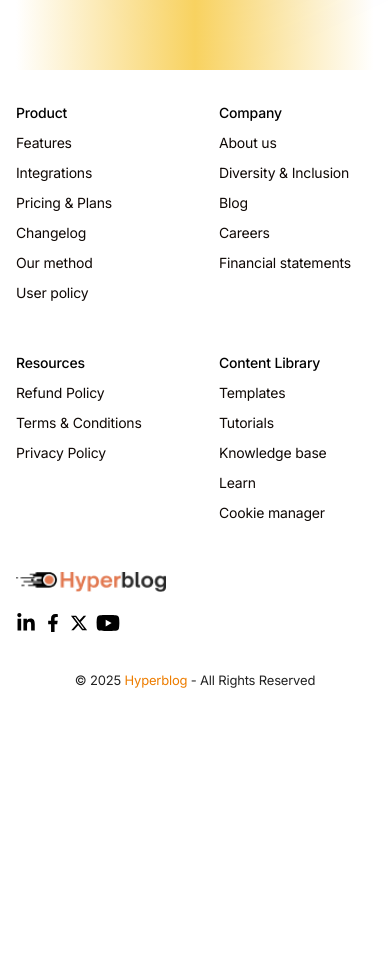
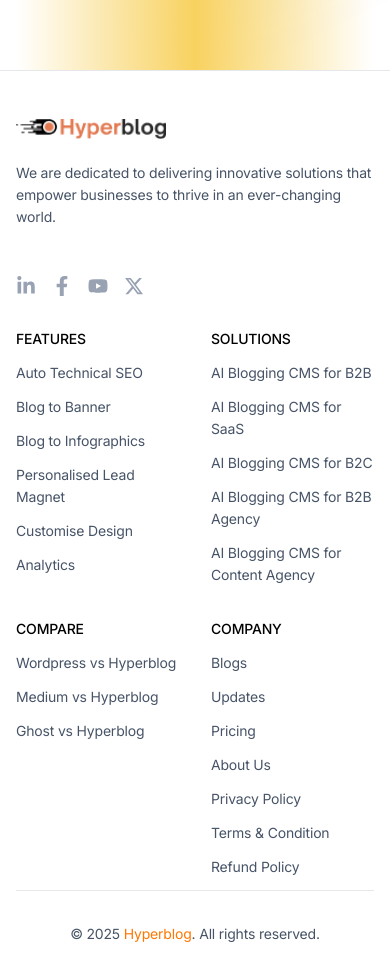
Before and after one commit to kavinrajsi/hyper-blog, a Next.js app: page /pricing in a window 390 px wide. Shown: the part 8460-9440 px from the top of the page. Before the commit the page ends 9171 px from the top, so only its background shows below. Built offline with nearby package versions, Linux system fonts and the light colour scheme.

Commit message:
Footer, header changes

```diff
--- a/components/split-carousel.tsx
+++ b/components/split-carousel.tsx
@@ -36,7 +36,7 @@ export default function SplitCarousel() {
     <section className="py-16 px-4">
       <div className="max-w-6xl mx-auto">
         {/* Header */}
-        <div className="mb-12">
+        <div className="mt-6">
           <h2 className="text-3xl font-bold text-[#101828] mb-4">Launch your Blog in 5 Mins</h2>
           <p className="text-[#0F0805] text-[16px] max-w-3xl">
             From sign-up to publish—your blog goes live in minutes, not days.
@@ -45,7 +45,7 @@ export default function SplitCarousel() {
 
         {/* Split Section */}
         <Tab.Group selectedIndex={activeStep} onChange={setActiveStep}>
-          <div className="flex flex-col md:flex-row gap-10 items-start">
+          <div className="flex flex-col md:flex-row gap-10 items-center">
             {/* Left: Steps List */}
             <div className="relative max-w-xl w-full">
               {activeStep <= 2 && (
@@ -93,30 +93,36 @@ export default function SplitCarousel() {
             </div>
 
             {/* Right: Image Panel */}
-            <Tab.Panels className="md:w-[540px] w-full" data-aos="fade-in">
+            <div className="relative md:w-[540px] w-full h-[520px]">
+              <Tab.Panels className="absolute inset-0">
                 {steps.map((tab, index) => (
                   <Transition
                     key={index}
                     show={activeStep === index}
-                  enter="transition-opacity duration-500"
-                  enterFrom="opacity-0"
-                  enterTo="opacity-100"
-                  leave="transition-opacity duration-300"
-                  leaveFrom="opacity-100"
-                  leaveTo="opacity-0"
+                    enter="transition ease-in-out duration-500"
+                    enterFrom="opacity-0 translate-y-4"
+                    enterTo="opacity-100 translate-y-0"
+                    leave="transition ease-in-out duration-300"
+                    leaveFrom="opacity-100 translate-y-0"
+                    leaveTo="opacity-0 -translate-y-4"
                   >
-                  <Tab.Panel static={true}>
+                      <div className="absolute inset-0">
+
+                    <Tab.Panel static={true} className="h-full">
                       <Image
                         width={540}
                         height={520}
                         src={tab.img}
                         alt={tab.imgAlt}
                         className="rounded-xl"
+                        style={{ objectFit: 'contain' }}
                       />
                     </Tab.Panel>
+                    </div>
                   </Transition>
                 ))}
               </Tab.Panels>
+            </div>
           </div>
         </Tab.Group>
       </div>
--- a/components/ui/footer.tsx
+++ b/components/ui/footer.tsx
@@ -7,241 +7,172 @@ import { FaYoutube } from "react-icons/fa";
 
 export default function Footer() {
   return (
-    <footer>
-      <div className="relative mx-auto max-w-6xl px-4 sm:px-6">
-        {/* Footer illustration */}
-        <div className="grid grid-cols-2 justify-between gap-12 py-8 sm:grid-rows-[auto_auto] md:grid-cols-4 md:grid-rows-[auto_auto] md:py-12 lg:grid-cols-[repeat(4,minmax(0,140px))_1fr] lg:grid-rows-1 xl:gap-20">
-          {/* 1st block */}
-          <div className="space-y-2">
-            <h3 className="text-sm font-medium text-black">Product</h3>
-            <ul className="space-y-2 text-sm">
+    <footer className="bg-white py-12 border-t border-gray-200">
+      <div className="mx-auto max-w-7xl px-4 sm:px-6">
+        <div className="grid grid-cols-1 gap-y-8 lg:grid-cols-12 lg:gap-8">
+          {/* Logo and description */}
+          <div className="lg:col-span-4">
+            <Logo />
+            <p className="mt-4 text-sm text-[#475467] max-w-[360px]">
+              We are dedicated to delivering innovative solutions that empower businesses to thrive in an ever-changing world.
+            </p>
+             <div className="flex gap-4 mt-12 md:mt-12">
+            <Link href="https://www.linkedin.com" target="_blank" className="text-[#98A2B3] hover:text-[#2D2D2D] transition-colors">
+              <FaLinkedinIn className="w-5 h-5" />
+            </Link>
+            <Link href="https://www.facebook.com" target="_blank" className="text-[#98A2B3] hover:text-[#2D2D2D] transition-colors">
+              <FaFacebookF className="w-5 h-5" />
+            </Link>
+            <Link href="https://www.youtube.com" target="_blank" className="text-[#98A2B3] hover:text-[#2D2D2D] transition-colors">
+              <FaYoutube className="w-5 h-5" />
+            </Link>
+            <Link href="https://twitter.com" target="_blank" className="text-[#98A2B3] hover:text-[#2D2D2D] transition-colors">
+              <FaXTwitter className="w-5 h-5" />
+            </Link>
+          </div>
+          </div>
+
+          {/* Navigation */}
+          <div className="grid grid-cols-2 gap-8 sm:grid-cols-4 lg:col-span-8">
+            {/* Product column */}
+            <div className="space-y-3">
+              <h3 className="text-sm font-medium text-black">FEATURES</h3>
+              <ul className="space-y-3 text-sm">
                 <li>
-                <a
-                  className="text-[#0F0805] transition hover:text-[#777777]"
-                  href=""
-                >
-                  Features
-                </a>
-              </li>
-              <li>
-                <a
-                  className="text-[#0F0805] transition hover:text-[#777777]"
-                  href=""
-                >
-                  Integrations
-                </a>
-              </li>
-              <li>
-                <a
-                  className="text-[#0F0805] transition hover:text-[#777777]"
-                  href=""
-                >
-                  Pricing &amp; Plans
-                </a>
-              </li>
-              <li>
-                <a
-                  className="text-[#0F0805] transition hover:text-[#777777]"
-                  href=""
-                >
-                  Changelog
-                </a>
-              </li>
-              <li>
-                <a
-                  className="text-[#0F0805] transition hover:text-[#777777]"
-                  href=""
-                >
-                  Our method
-                </a>
-              </li>
-              <li>
-                <a
-                  className="text-[#0F0805] transition hover:text-[#777777]"
-                  href=""
-                >
-                  User policy
-                </a>
-              </li>
-            </ul>
-          </div>
-          {/* 2nd block */}
-          <div className="space-y-2">
-            <h3 className="text-sm font-medium text-black">Company</h3>
-            <ul className="space-y-2 text-sm">
-              <li>
-                <a
-                  className="text-[#0F0805] transition hover:text-[#777777]"
-                  href=""
-                >
-                  About us
-                </a>
-              </li>
-              <li>
-                <a
-                  className="text-[#0F0805] transition hover:text-[#777777]"
-                  href=""
-                >
-                  Diversity &amp; Inclusion
-                </a>
-              </li>
-              <li>
-                <a
-                  className="text-[#0F0805] transition hover:text-[#777777]"
-                  href=""
-                >
-                  Blog
-                </a>
-              </li>
-              <li>
-                <a
-                  className="text-[#0F0805] transition hover:text-[#777777]"
-                  href=""
-                >
-                  Careers
-                </a>
-              </li>
-              <li>
-                <a
-                  className="text-[#0F0805] transition hover:text-[#777777]"
-                  href=""
-                >
-                  Financial statements
-                </a>
-              </li>
-            </ul>
-          </div>
-          {/* 3rd block */}
-          <div className="space-y-2">
-            <h3 className="text-sm font-medium text-black">Resources</h3>
-            <ul className="space-y-2 text-sm">
-              <li>
-                <Link
-                  className="text-[#0F0805] transition hover:text-[#777777]"
-                  href="/refund-policy"
-                >
-                  Refund Policy
+                  <Link href="" className="text-[#475467] hover:text-[#2D2D2D] transition-colors">
+                    Auto Technical SEO
                   </Link>
                 </li>
                 <li>
-                <Link
-                  className="text-[#0F0805] transition hover:text-[#777777]"
-                  href="/terms"
-                >
-                  Terms & Conditions
+                  <Link href="" className="text-[#475467] hover:text-[#2D2D2D] transition-colors">
+                    Blog to Banner
                   </Link>
                 </li>
                 <li>
-                <Link
-                  className="text-[#0F0805] transition hover:text-[#777777]"
-                  href="/privacy-policy"
-                >
-                  Privacy Policy
+                  <Link href="" className="text-[#475467] hover:text-[#2D2D2D] transition-colors">
+                    Blog to Infographics
+                  </Link>
+                </li>
+                <li>
+                  <Link href="" className="text-[#475467] hover:text-[#2D2D2D] transition-colors">
+                    Personalised Lead Magnet
+                  </Link>
+                </li>
+                <li>
+                  <Link href="" className="text-[#475467] hover:text-[#2D2D2D] transition-colors">
+                    Customise Design
+                  </Link>
+                </li>
+                <li>
+                  <Link href="" className="text-[#475467] hover:text-[#2D2D2D] transition-colors">
+                    Analytics
                   </Link>
                 </li>
               </ul>
             </div>
-          {/* 4th block */}
-          <div className="space-y-2">
-            <h3 className="text-sm font-medium text-black">
-              Content Library
-            </h3>
-            <ul className="space-y-2 text-sm">
+
+            {/* Company column */}
+            <div className="space-y-3">
+              <h3 className="text-sm font-medium text-black">SOLUTIONS</h3>
+              <ul className="space-y-3 text-sm">
                 <li>
-                <a
-                  className="text-[#0F0805] transition hover:text-[#777777]"
-                  href=""
-                >
-                  Templates
-                </a>
+                  <Link href="/about" className="text-[#475467] hover:text-[#2D2D2D] transition-colors">
+                    ⁠AI Blogging CMS for B2B
+                  </Link>
                 </li>
                 <li>
-                <a
-                  className="text-[#0F0805] transition hover:text-[#777777]"
-                  href=""
-                >
-                  Tutorials
-                </a>
+                  <Link href="" className="text-[#475467] hover:text-[#2D2D2D] transition-colors">
+                    AI Blogging CMS for SaaS
+                  </Link>
                 </li>
                 <li>
-                <a
-                  className="text-[#0F0805] transition hover:text-[#777777]"
-                  href=""
-                >
-                  Knowledge base
-                </a>
+                  <Link href="/blog" className="text-[#475467] hover:text-[#2D2D2D] transition-colors">
+                    AI Blogging CMS for B2C
+                  </Link>
                 </li>
                 <li>
-                <a
-                  className="text-[#0F0805] transition hover:text-[#777777]"
-                  href=""
-                >
-                  Learn
-                </a>
+                  <Link href="" className="text-[#475467] hover:text-[#2D2D2D] transition-colors">
+                    AI Blogging CMS for B2B Agency
+                  </Link>
                 </li>
                 <li>
-                <a
-                  className="text-[#0F0805] transition hover:text-[#777777]"
-                  href=""
-                >
-                  Cookie manager
-                </a>
+                  <Link href="" className="text-[#475467] hover:text-[#2D2D2D] transition-colors">
+                    AI Blogging CMS for Content Agency
+                  </Link>
                 </li>
               </ul>
             </div>
-          {/* 5th block */}
-          <div className="col-span-2 md:col-span-4 lg:col-span-1 lg:text-right">
-            <div className="mb-3">
-              <Logo />
-            </div>
-            <div className="text-sm">
-              <ul className="inline-flex items-center gap-2">
+
+            {/* Content Library column */}
+            <div className="space-y-3">
+              <h3 className="text-sm font-medium text-black">COMPARE</h3>
+              <ul className="space-y-3 text-sm">
                 <li>
-                  <a
-                    className="flex items-center justify-center text-[#777777] transition hover:text-[#ea7c00]"
-                    href="https://www.linkedin.com/company/hyperblog/"
-                    aria-label="Twitter"
-                    target="_blank"
-                  >
-                    <FaLinkedinIn className="text-[#000] transition duration-500 text-xl hover:text-[#ea7c00]" />
-                  </a>
+                  <Link href="" className="text-[#475467] hover:text-[#2D2D2D] transition-colors">
+                    Wordpress vs Hyperblog
+                  </Link>
                 </li>
                 <li>
-                  <a
-                    className="flex items-center justify-center text-[#777777] transition hover:text-[#ea7c00]"
-                    href="https://www.facebook.com/hyperblog.io/"
-                    aria-label="Medium"
-                    target="_blank"
-                  >
-                    <FaFacebookF className="text-[#000] transition duration-500 text-lg hover:text-[#ea7c00]"/>
-                  </a>
+                  <Link href="" className="text-[#475467] hover:text-[#2D2D2D] transition-colors">
+                    Medium vs Hyperblog
+                  </Link>
                 </li>
                 <li>
-                  <a
-                    className="flex items-center justify-center text-[#777777] transition hover:text-[#ea7c00]"
-                    href="https://x.com/HyperBlog_io"
-                    aria-label="Github"
-                    target="_blank"
-                  >
-                    <FaXTwitter className="text-[#000] transition duration-500 text-lg hover:text-[#ea7c00]"/>
-                  </a>
+                  <Link href="" className="text-[#475467] hover:text-[#2D2D2D] transition-colors">
+                    Ghost vs Hyperblog
+                  </Link>
+                </li>
+              </ul>
+            </div>
+             {/* Resources column */}
+            <div className="space-y-3">
+              <h3 className="text-sm font-medium text-black">COMPANY</h3>
+              <ul className="space-y-3 text-sm">
+                <li>
+                  <Link href="/refund-policy" className="text-[#475467] hover:text-[#2D2D2D] transition-colors">
+                    Blogs
+                  </Link>
                 </li>
                 <li>
-                  <a
-                    className="flex items-center justify-center text-[#777777] transition hover:text-[#ea7c00]"
-                    href="https://youtube.com/@hyperblog_io"
-                    aria-label="Github"
-                    target="_blank"
-                  >
-                    <FaYoutube className="text-[#000] text-2xl transition duration-500 hover:text-[#ea7c00]"/>
-                  </a>
+                  <Link href="/refund-policy" className="text-[#475467] hover:text-[#2D2D2D] transition-colors">
+                    Updates
+                  </Link>
+                </li>
+                <li>
+                  <Link href="/refund-policy" className="text-[#475467] hover:text-[#2D2D2D] transition-colors">
+                    Pricing
+                  </Link>
+                </li>
+                <li>
+                  <Link href="/refund-policy" className="text-[#475467] hover:text-[#2D2D2D] transition-colors">
+                    About Us
+                  </Link>
+                </li>
+                <li>
+                  <Link href="/privacy-policy" className="text-[#475467] hover:text-[#2D2D2D] transition-colors">
+                    Privacy Policy
+                  </Link>
+                </li>
+                <li>
+                  <Link href="/terms" className="text-[#475467] hover:text-[#2D2D2D] transition-colors">
+                    Terms & Condition
+                  </Link>
+                </li>
+                <li>
+                  <Link href="/refund-policy" className="text-[#475467] hover:text-[#2D2D2D] transition-colors">
+                    Refund Policy
+                  </Link>
                 </li>
               </ul>
             </div>
           </div>
         </div>
-        <div className="grid flex justify-center pb-5">
-          <p className="text-[#222] text-xs">© 2025 <Link href={'/'} className="text-[#ed7d00]">Hyperblog</Link> - All Rights Reserved</p>
+
+        {/* Bottom section */}
+        <div className="mt-3 flex flex-col items-center justify-center text-center pt-8 border-t border-gray-200">
+          <p className="text-sm text-[#475467]">
+            © 2025 <span className="text-[#ff7701]">Hyperblog</span>. All rights reserved.
+          </p>
         </div>
       </div>
     </footer>
--- a/components/ui/header.tsx
+++ b/components/ui/header.tsx
@@ -19,60 +19,80 @@ export default function Header() {
           {/* Desktop navigation */}
           <nav className="hidden md:flex md:grow">
             <ul className="flex grow flex-wrap items-center justify-center gap-4 text-sm lg:gap-8">
+
+              {/* Features - Mega Menu */}
+
+
+              {/* Other nav items */}
               <li>
-                <Link
-                  href="/pricing"
-                  className="flex items-center px-2 py-1 text-[#ED811F] transition hover:text-[#FE7062] lg:px-3"
-                >
+                <Link href="/pricing" className="flex items-center px-2 py-1 text-[#ED811F] transition hover:text-[#FE7062] lg:px-3">
                   Pricing
                 </Link>
               </li>
               <li>
-                <Link
-                  href="/about"
-                  className="flex items-center px-2 py-1 text-[#ED811F] transition hover:text-[#FE7062] lg:px-3"
+                <Link href="/blog" className="flex items-center px-2 py-1 text-[#ED811F] transition hover:text-[#FE7062] lg:px-3">
+                  Blogs
+                </Link>
+              </li>
+               <li className="relative">
+                <Dropdown
+                  title={<span className="text-[#ED811F]">Features</span>}
+                  isMega={true}
+                  align="center"
                 >
+                  {/* Mega Menu */}
+                  <div className="absolute inset-x-0 top-full z-50">
+                    <div className="relative mx-auto w-full max-w-6xl px-4 sm:px-6">
+                      <div className="bg-white px-6 py-6 shadow-xl rounded-xl border border-gray-200">
+                        <div className="grid grid-cols-3 gap-6">
+                          {/* Item 1 */}
+                          <div className="rounded-lg bg-[#F8FAFC] p-4">
+                            <div className="mb-2 flex h-10 w-10 items-center justify-center rounded-lg bg-blue-100">
+                              <svg className="h-6 w-6 text-blue-600" fill="none" viewBox="0 0 24 24" stroke="currentColor">
+                                <path strokeLinecap="round" strokeLinejoin="round" strokeWidth={2} d="M3.055 11H5a2 2 0 012 2v1a2 2 0 002 2 2 2 0 012 2v2.945M8 3.935V5.5A2.5 2.5 0 0010.5 8h.5a2 2 0 012 2 2 2 0 104 0 2 2 0 012-2h1.064M15 20.488V18a2 2 0 012-2h3.064M21 12a9 9 0 11-18 0 9 9 0 0118 0z" />
+                              </svg>
+                            </div>
+                            <h3 className="mb-1 text-lg font-semibold text-gray-900">Social Media</h3>
+                            <p className="text-sm text-gray-600">Manage social media at scale effortlessly.</p>
+                          </div>
+
+                          {/* Item 2 */}
+                          <div className="rounded-lg bg-[#F8FAFC] p-4">
+                            <div className="mb-2 flex h-10 w-10 items-center justify-center rounded-lg bg-indigo-100">
+                              <svg className="h-6 w-6 text-indigo-600" fill="none" viewBox="0 0 24 24" stroke="currentColor">
+                                <path strokeLinecap="round" strokeLinejoin="round" strokeWidth={2} d="M11.049 2.927c.3-.921 1.603-.921 1.902 0l1.519 4.674a1 1 0 00.95.69h4.915c.969 0 1.371 1.24.588 1.81l-3.976 2.888a1 1 0 00-.363 1.118l1.518 4.674c.3.922-.755 1.688-1.538 1.118l-3.976-2.888a1 1 0 00-1.176 0l-3.976 2.888c-.783.57-1.838-.197-1.538-1.118l1.518-4.674a1 1 0 00-.363-1.118l-3.976-2.888c-.784-.57-.38-1.81.588-1.81h4.914a1 1 0 00.951-.69l1.519-4.674z" />
+                              </svg>
+                            </div>
+                            <h3 className="mb-1 text-lg font-semibold text-gray-900">Review Management</h3>
+                            <p className="text-sm text-gray-600">Improve your star ratings of online listings.</p>
+                          </div>
+
+                          {/* Item 3 */}
+                          <div className="rounded-lg bg-[#F8FAFC] p-4">
+                            <div className="mb-2 flex h-10 w-10 items-center justify-center rounded-lg bg-purple-100">
+                              <svg className="h-6 w-6 text-purple-600" fill="none" viewBox="0 0 24 24" stroke="currentColor">
+                                <path strokeLinecap="round" strokeLinejoin="round" strokeWidth={2} d="M13 10V3L4 14h7v7l9-11h-7z" />
+                              </svg>
+                            </div>
+                            <h3 className="mb-1 text-lg font-semibold text-gray-900">AI Pilot</h3>
+                            <p className="text-sm text-gray-600">Generate fresh content in your brand tone.</p>
+                          </div>
+                        </div>
+                      </div>
+                    </div>
+                  </div>
+                </Dropdown>
+              </li>
+              <li>
+                <Link href="https://docs.hyperblog.io/" className="flex items-center px-2 py-1 text-[#ED811F] transition hover:text-[#FE7062] lg:px-3">
+                  Help Center
+                </Link>
+              </li>
+              <li>
+                <Link href="/about" className="flex items-center px-2 py-1 text-[#ED811F] transition hover:text-[#FE7062] lg:px-3">
                   About Us
                 </Link>
               </li>
-              <li>
-                <Link
-                  href="/about"
-                  className="flex items-center px-2 py-1 text-[#ED811F] transition hover:text-[#FE7062] lg:px-3"
-                >
-                  Blog
-                </Link>
-              </li>
-              <li>
-                <Link
-                  href="/about"
-                  className="flex items-center px-2 py-1 text-[#ED811F] transition hover:text-[#FE7062] lg:px-3"
-                >
-                  Help Centre
-                </Link>
-              </li>
-
-              {/* Dropdown with custom title styling */}
-              <Dropdown title={<span className="text-[#ED811F]">Resources</span>}>
-                <ul className="bg-white border border-[#ED811F] rounded-md p-2">
-                  <li>
-                    <Link
-                      href="/newsletter"
-                      className="flex rounded-lg px-2 py-1.5 text-sm text-[#ED811F] hover:text-[#FE7062]"
-                    >
-                      Newsletter
-                    </Link>
-                  </li>
-                  <li>
-                    <Link
-                      href="/contact"
-                      className="flex rounded-lg px-2 py-1.5 text-sm text-[#ED811F] hover:text-[#FE7062]"
-                    >
-                      Contact Us
-                    </Link>
-                  </li>
-                </ul>
-              </Dropdown>
             </ul>
           </nav>
 
@@ -88,6 +108,7 @@ export default function Header() {
             </li>
           </ul>
 
+          {/* Mobile Menu */}
           <MobileMenu />
         </div>
       </div>
```
Also changed, not shown: components/dropdown.tsx (+22 -5 lines), components/split-carousel-new.tsx (deleted, +0 -83 lines), components/faqs-new.tsx (deleted). Lines whose indentation alone changed are shown as unchanged.
